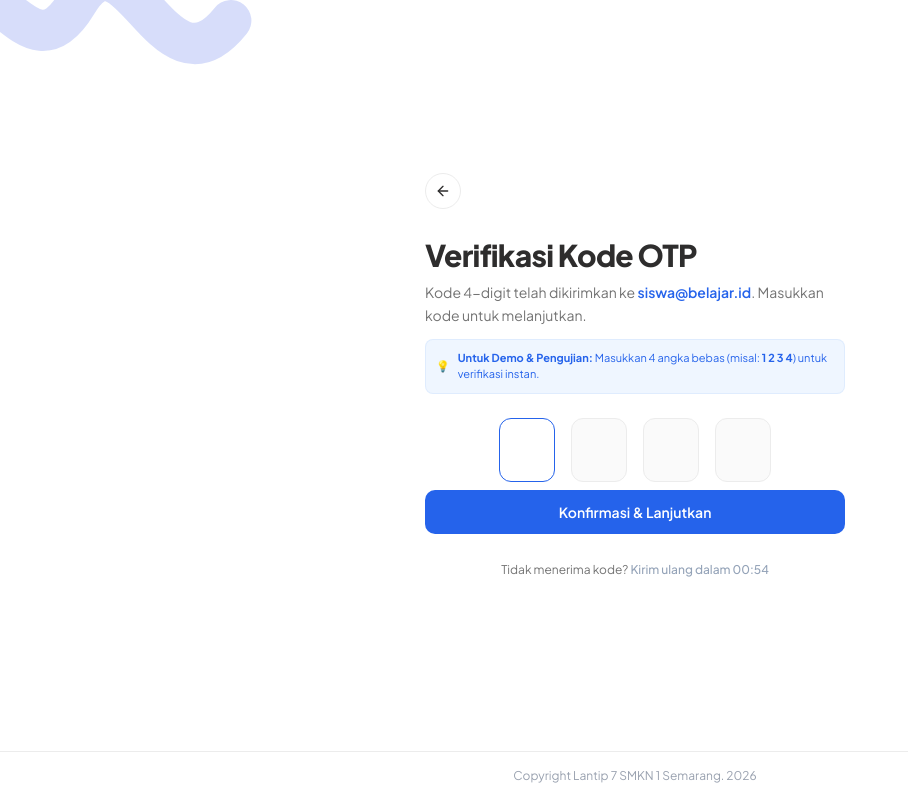
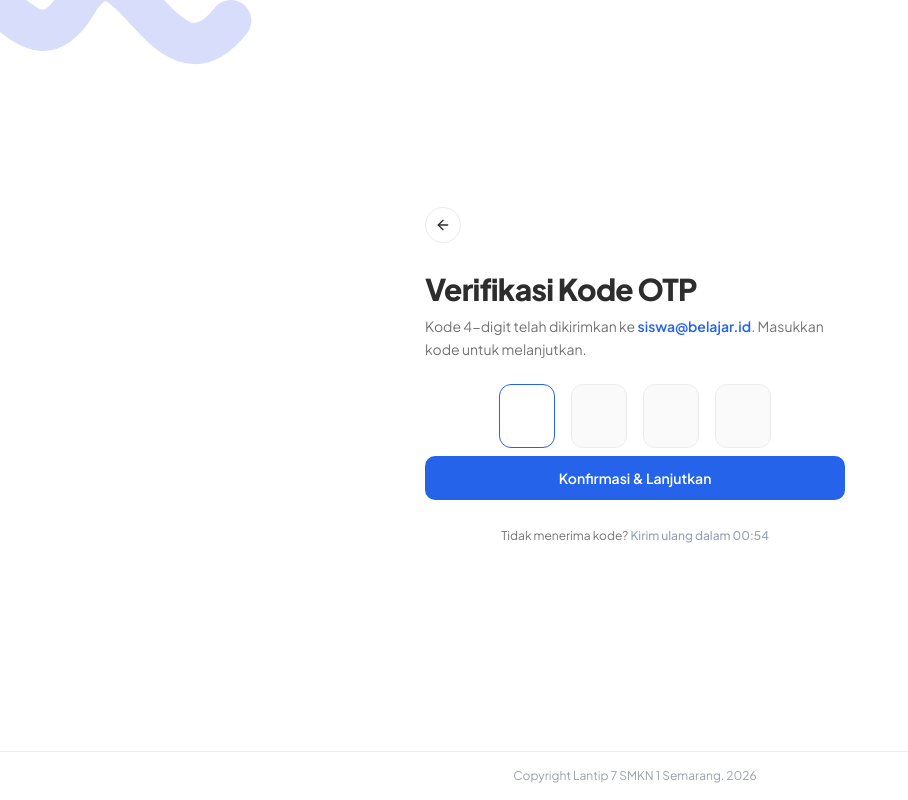
Before and after one commit to Damarhadziq/Sitemsa, a Next.js app: page /verifikasi-otp in a window 1280 px wide. Shown: the whole page, without its empty margins (0-908 px from the left). Built offline with nearby package versions, Linux system fonts and the light colour scheme; no server answers.

Commit message:
clean(production): remove all dummy placeholders, test labels, and demo hints for 100% production-ready onboarding flow

```diff
--- a/src/app/lengkapi-profil/page.tsx
+++ b/src/app/lengkapi-profil/page.tsx
@@ -21,13 +21,13 @@ function OnboardingContent() {
   const router = useRouter();
   const searchParams = useSearchParams();
 
-  const initialName = searchParams.get('name') || 'Muhammad Rizky Pratama';
-  const initialEmail = searchParams.get('email') || 'siswa@belajar.id';
+  const initialName = searchParams.get('name') || '';
+  const initialEmail = searchParams.get('email') || '';
 
   const [name, setName] = useState(initialName);
   const [selectedGrade, setSelectedGrade] = useState('X');
   const [selectedMajor, setSelectedMajor] = useState(JURUSAN_LIST[0]);
-  const [nisn, setNisn] = useState('0082918239');
+  const [nisn, setNisn] = useState('');
   const [school, setSchool] = useState('SMK Negeri 1 Semarang');
   const [isSubmitting, setIsSubmitting] = useState(false);
   const [isSuccess, setIsSuccess] = useState(false);
--- a/src/app/verifikasi-otp/page.tsx
+++ b/src/app/verifikasi-otp/page.tsx
@@ -110,10 +110,6 @@ function OtpVerificationContent() {
         <p className="text-xs sm:text-sm text-[#737373] leading-relaxed">
           Kode 4-digit telah dikirimkan ke <strong className="text-[#2563EB] font-semibold">{emailParam}</strong>. Masukkan kode untuk melanjutkan.
         </p>
-        <div className="mt-3 p-2.5 rounded-[8px] bg-blue-50 border border-blue-100/80 text-[11px] text-[#2563EB] flex items-center gap-2">
-          <span>💡</span>
-          <span><strong>Untuk Demo & Pengujian:</strong> Masukkan 4 angka bebas (misal: <strong>1 2 3 4</strong>) untuk verifikasi instan.</span>
-        </div>
       </div>
 
       {isSuccess ? (
```
